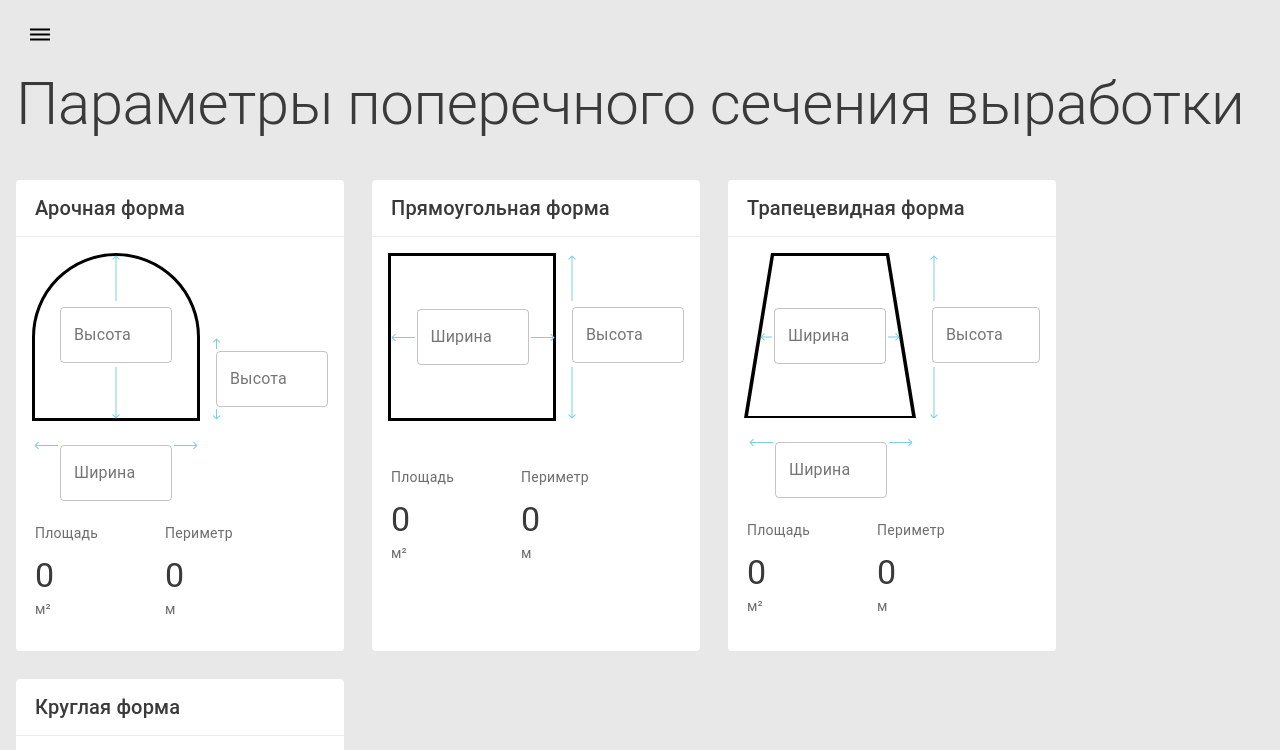
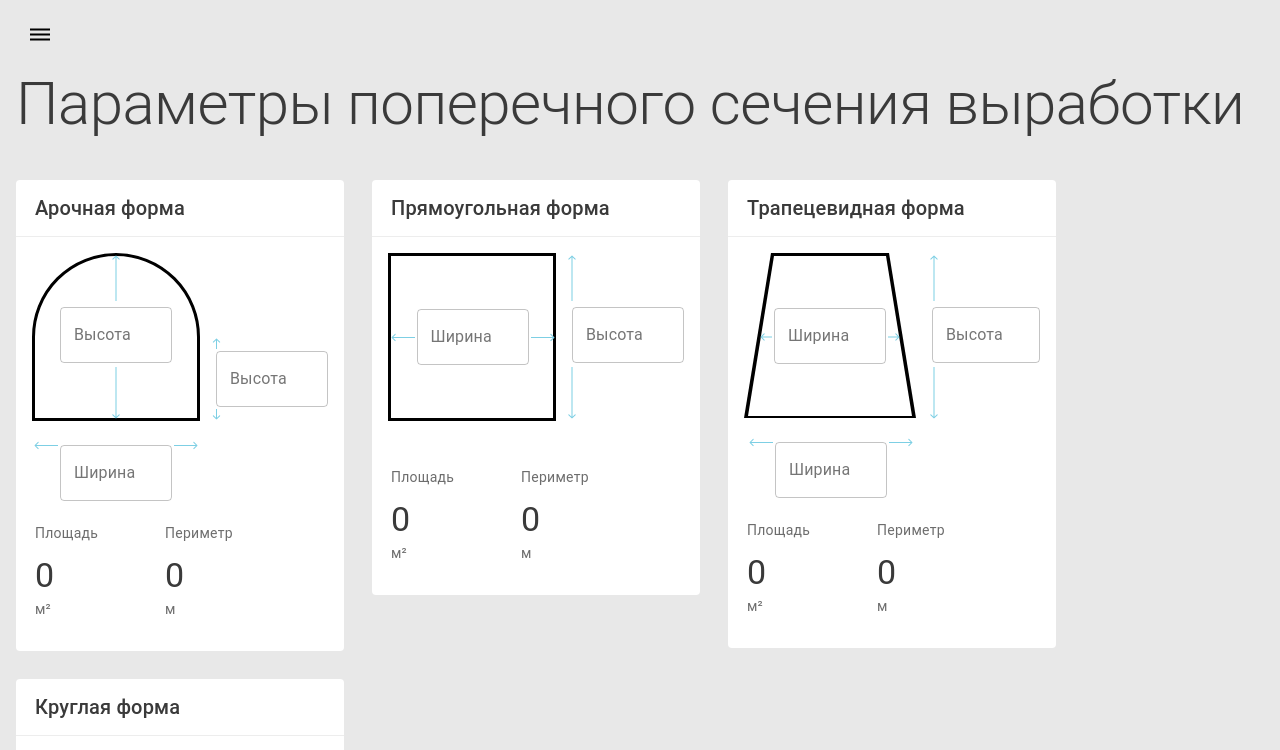
Before and after one commit to aerologist/Tools, a React (Create React App) app: page / in a window 1280 px wide. Shown: the top 750 px of the page. Built offline with nearby package versions, Linux system fonts and the light colour scheme; the HTML template or start-up script is replaced by a standard one.

Commit message:
adaptation forms

```diff
--- a/src/components/app/styles.ts
+++ b/src/components/app/styles.ts
@@ -32,6 +32,8 @@ export const AppWrapper = styled.div`
 export const Forms = styled.div`
   display: flex;
   flex-wrap: wrap;
+  align-items: flex-start;
+  align-content: flex-start;
   @media (max-width: 767px) {
     justify-content: center;
   }
```
